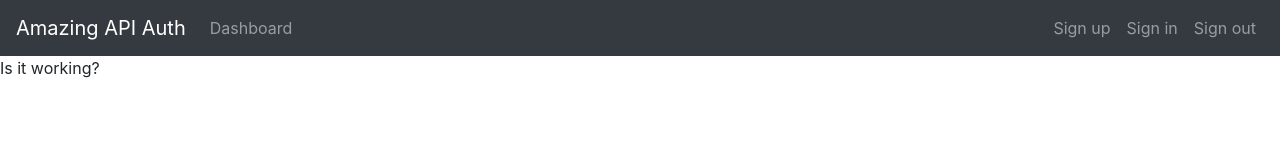
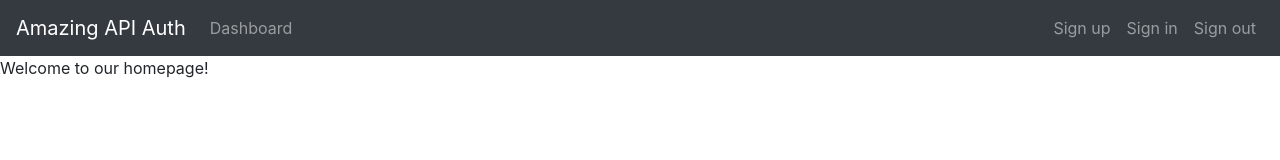
Before and after one commit to raresmigea/node-auth, a React (Create React App) app in the folder client/: page / in a window 1280 px wide. Shown: the top 160 px of the page. Built offline with nearby package versions, Linux system fonts and the light colour scheme.

Commit message:
added react-router-dom & replaced <a> with <Link>. added Home component & imported it in App component

```diff
--- a/client/package.json
+++ b/client/package.json
@@ -8,6 +8,7 @@
     "@testing-library/user-event": "^7.2.1",
     "react": "^16.13.1",
     "react-dom": "^16.13.1",
+    "react-router-dom": "^5.1.2",
     "react-scripts": "3.4.1"
   },
   "scripts": {
--- a/client/src/components/App.js
+++ b/client/src/components/App.js
@@ -2,11 +2,11 @@ import React from 'react';
 
 import Header from './Header';
 
-export default () => {
+export default (props) => {
   return (
     <div>
       <Header />
-      Is it working?
+      { props.children }
     </div>
   );
 };
--- a/client/src/components/Header.js
+++ b/client/src/components/Header.js
@@ -1,30 +1,31 @@
 import React, { Component } from 'react';
+import { Link } from 'react-router-dom'; //converts a tags to Link
 
 export default class Header extends Component {
   render() {
     return (
       <nav className="navbar navbar-expand-lg navbar-dark bg-dark">
-        <a className="navbar-brand"> Amazing API Auth </a>
+        <Link className="navbar-brand" to="/"> Amazing API Auth </Link>
 
         <div className="collapse navbar-collapse">
 
           <ul className="navbar-nav mr-auto">
             <li className="nav-item">
-              <a className="nav-link">Dashboard</a>
+              <Link className="nav-link" to="/dashboard">Dashboard</Link>
             </li>
           </ul>
 
           <ul className="nav navbar-nav ml-auto">
             <li className="nav-item">
-              <a className="nav-link">Sign up</a>
+              <Link className="nav-link" to="/signup">Sign up</Link>
             </li>
 
             <li className="nav-item">
-              <a className="nav-link">Sign in</a>
+              <Link className="nav-link" to="/signin">Sign in</Link>
             </li>
 
             <li className="nav-item">
-              <a className="nav-link">Sign out</a>
+              <Link className="nav-link" to="/signout">Sign out</Link>
             </li>
         </ul>
 
--- /dev/null
+++ b/client/src/components/Home.js
@@ -0,0 +1,9 @@
+import React from 'react';
+
+export default () => {
+  return (
+    <div>
+      Welcome to our homepage!
+    </div>
+  );
+};
--- a/client/src/index.js
+++ b/client/src/index.js
@@ -1,11 +1,16 @@
 import React from 'react';
 import ReactDOM from 'react-dom';
+import { BrowserRouter, Route } from 'react-router-dom';
+
 import * as serviceWorker from './serviceWorker';
+import App from './components/App';
+import Home from './components/Home';
 
-import App from './components/App';
-
-ReactDOM.render(<App />, document.querySelector('#root'));
-// If you want your app to work offline and load faster, you can change
-// unregister() to register() below. Note this comes with some pitfalls.
-// Learn more about service workers: https://bit.ly/CRA-PWA
+ReactDOM.render(
+  <BrowserRouter>
+    <App>
+      <Route path="/" component={Home} />
+    </App>
+  </BrowserRouter>,
+  document.querySelector('#root'));
 serviceWorker.unregister();
```
